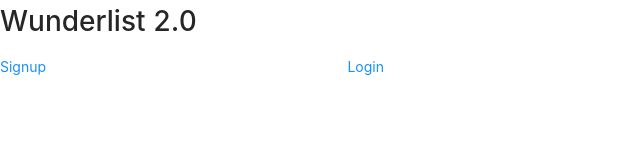
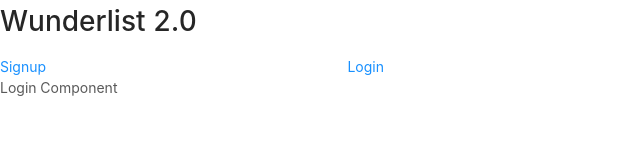
Before and after one commit to BW-Wunderlist-2-0/Front-end, a React (Create React App) app in the folder wunderlist-frontend/: page / in a window 1280 px wide. Shown: the top 167 px of the page, without its empty margins (0-640 px from the left). Built offline with nearby package versions, Linux system fonts and the light colour scheme.

Commit message:
Login component routed in App.js

```diff
--- a/wunderlist-frontend/src/App.js
+++ b/wunderlist-frontend/src/App.js
@@ -12,6 +12,7 @@ function App() {
       <div className="App">
         <h1>Wunderlist 2.0</h1>
         <Navigation />
+        <Route to='/login' component={Login} />
       </div>
     </Router>
   );
```
